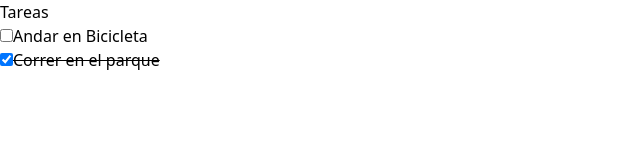
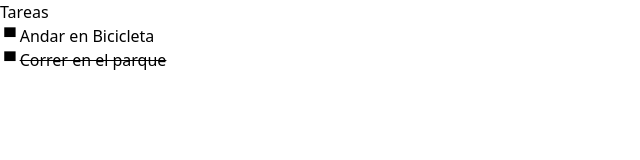
Before and after one commit to joaquinirigoyen/TO-DO, a React (Create React App) app in the folder pwa2024/: page / in a window 1280 px wide. Shown: the top 160 px of the page, without its empty margins (0-640 px from the left). Built offline with nearby package versions, Linux system fonts and the light colour scheme.

Commit message:
Reemplazo por Boton segun consigna

```diff
--- a/pwa2024/src/Components/Tarea/Tarea.jsx
+++ b/pwa2024/src/Components/Tarea/Tarea.jsx
@@ -6,7 +6,7 @@ export default function Tarea({descripcion, estaCompletada}){
         }
     return (
         <>
-            <input type="checkbox" checked={completa} onClick={handleClick}></input>
+            <button onClick={handleClick}> ▀ </button>
             {completa ? (<del>{descripcion}</del>): (descripcion)}
         </>
     )
```
